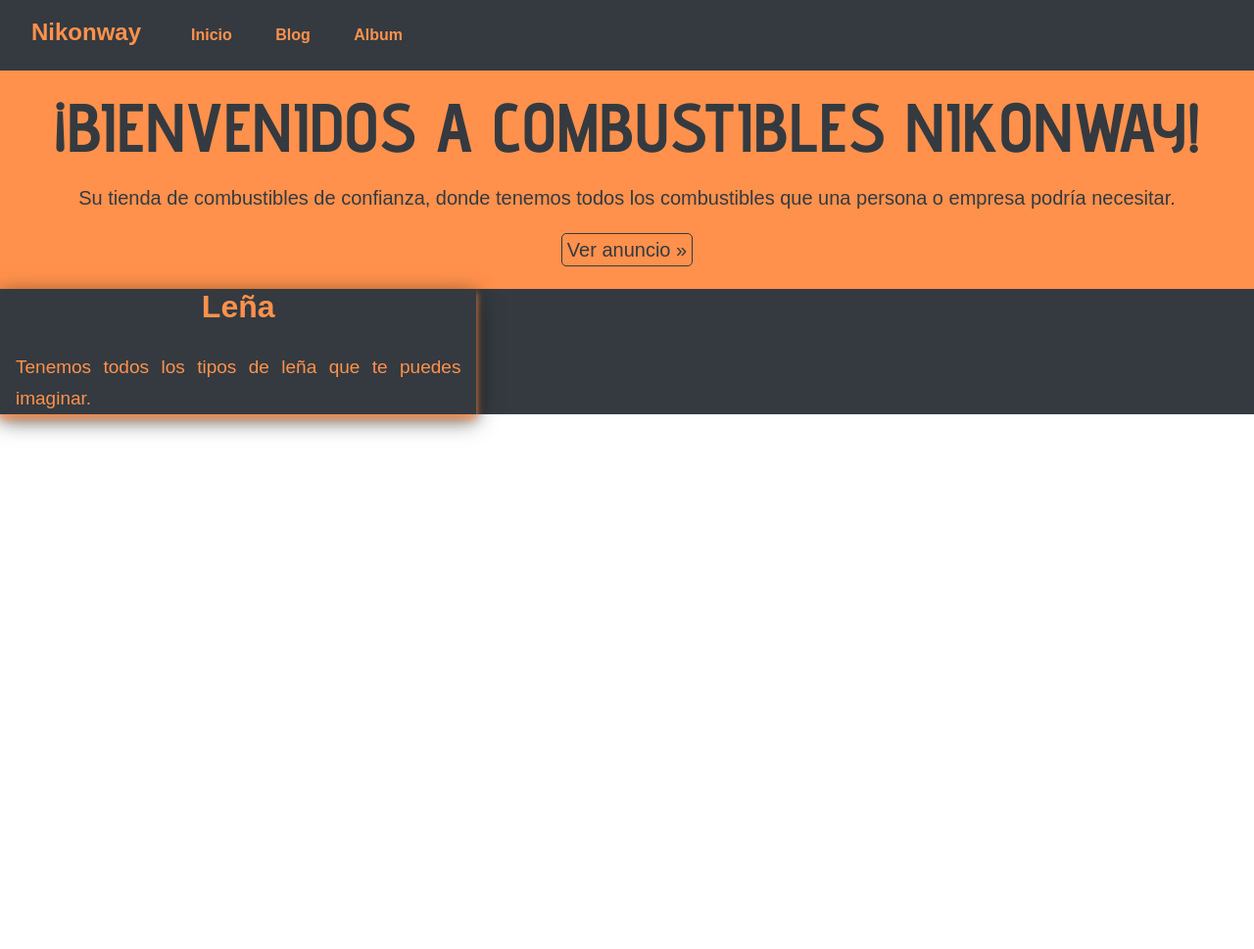
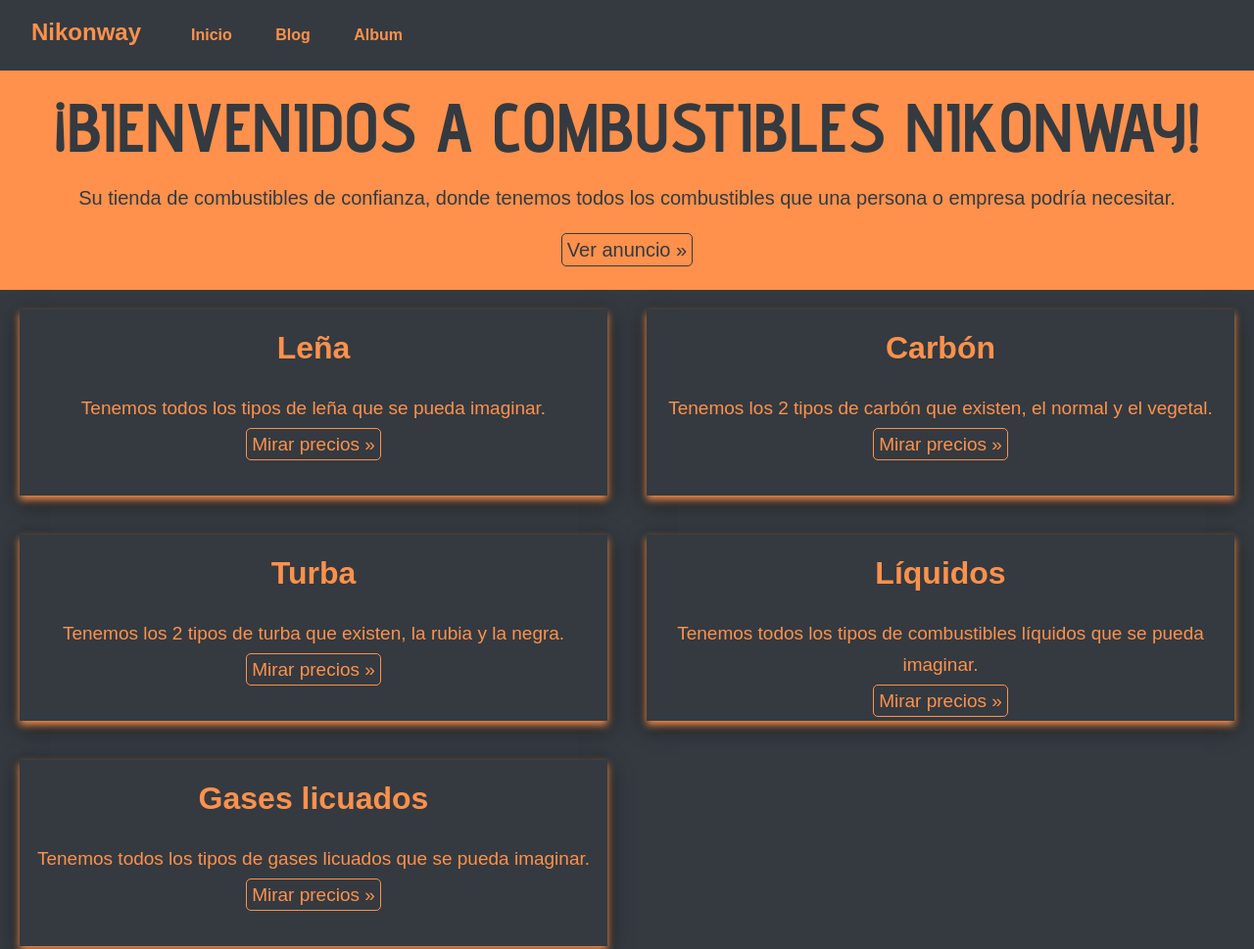
Before and after one commit to antonio-ramirezballester/Combustibles-Nikonway, a plain HTML site: page index.html in a window 1280 px wide. Shown: the top 969 px of the page at 98% size. Before the commit the page ends 800 px from the top, so only its background shows below. Drawn offline with Linux system fonts and the light colour scheme.

Commit message:
index terminado y foto repetida eliminada

```diff
--- a/css/styles.css
+++ b/css/styles.css
@@ -77,33 +77,34 @@ nav ul li a:hover{
     margin-bottom: 30px;
 }
 
-#botonanuncio{
+#btnanuncio{
     color: var(--negro);
     text-decoration: none;
     border: 1px solid var(--negro);
     border-radius: 5px;
     padding: 5px;
-    transition: linear 0.5s;
+    transition: linear 0.25s;
 }
-#botonanuncio:hover{
+#btnanuncio:hover{
     cursor: pointer;
     color: var(--naranja);
     padding: 7px;
-    transition: linear 0.5s;
+    transition: linear 0.25s;
     background-color: var(--negro);
 }
 
 #combustibles{
     background-color: var(--negro);
-    margin-top: -22px;
+    display: grid;
+    grid-template-columns: repeat(2, 1fr);
+    align-items: center;
 }
 
 .card{
-    width: 38%;
+    margin: 20px 20px;
+    min-height: 190px;
     background-color: var(--negro);
     box-shadow: 0 4px 8px 0 rgba(255, 145, 76), 0 6px 20px 0 rgba(0, 0, 0, 0.678);
-    text-align: justify;
-    align-items: center;
 }
 
 .card h1{
@@ -117,4 +118,22 @@ nav ul li a:hover{
     margin: 0 1rem;
     line-height: 2rem;
     font-size: 19px;
+    text-align: center;
+    align-items: center;
 }
+
+.btncombustibles{
+    color: var(--naranja);
+    text-decoration: none;
+    border: 1px solid var(--naranja);
+    border-radius: 5px;
+    padding: 5px;
+    transition: linear 0.25s;
+}
+.btncombustibles:hover{
+    cursor: pointer;
+    color: var(--negro);
+    padding: 7px;
+    transition: linear 0.25s;
+    background-color: var(--naranja);
+}
--- a/index.html
+++ b/index.html
@@ -14,8 +14,8 @@
         <nav>
             <ul>
                 <li><a href="index.html"></a>Inicio</li>
-                <li><a href=""></a>Blog</li>
-                <li><a href=""></a>Album</li>
+                <li><a href="blog.html"></a>Blog</li>
+                <li><a href="album.html"></a>Album</li>
             </ul>
         </nav>
     </header>
@@ -23,16 +23,35 @@
         <section id="bienvenida">
             <h1 id="saludo">¡Bienvenidos a combustibles Nikonway!</h1>
             <p>Su tienda de combustibles de confianza, donde tenemos todos los combustibles que una persona o empresa podría necesitar.</p>
-            <p><a id="botonanuncio" class="btn btn-outline-secondary btn-lg" href="https://youtu.be/MxEVpSWFlvQ" role="button">Ver anuncio &raquo;</a></p>
-            <!-- transition y transform para hacer el botón. Poner en hover y en el no hover -->
+            <p><a id="btnanuncio" href="https://youtu.be/MxEVpSWFlvQ" target="_blank" role="button">Ver anuncio &raquo;</a></p>
         </section>
         <section id="combustibles">
             <div class="card">
                 <h1>Leña</h1>
-                <p>Tenemos todos los tipos de leña que te puedes imaginar.</p>
+                <p>Tenemos todos los tipos de leña que se pueda imaginar.</p>
+                <p><a class="btncombustibles" href="madera.html" role="button">Mirar precios &raquo;</a></p>
+            </div>
+            <div class="card">
+                <h1>Carbón</h1>
+                <p>Tenemos los 2 tipos de carbón que existen, el normal y el vegetal.</p>
+                <p><a class="btncombustibles" href="carbon.html" role="button">Mirar precios &raquo;</a></p>
+            </div>
+            <div class="card">
+                <h1>Turba</h1>
+                <p>Tenemos los 2 tipos de turba que existen, la rubia y la negra.</p>
+                <p><a class="btncombustibles" href="turba.html" role="button">Mirar precios &raquo;</a></p>
+            </div>
+            <div class="card">
+                <h1>Líquidos</h1>
+                <p>Tenemos todos los tipos de combustibles líquidos que se pueda imaginar.</p>
+                <p><a class="btncombustibles" href="liquidos.html" role="button">Mirar precios &raquo;</a></p>
+            </div>
+            <div class="card">
+                <h1>Gases licuados</h1>
+                <p>Tenemos todos los tipos de gases licuados que se pueda imaginar.</p>
+                <p><a class="btncombustibles" href="gases.html" role="button">Mirar precios &raquo;</a></p>
             </div>
         </section>
-
     </main>
     <script src="js/app.js" type="module"></script>
 </body>
```
Also changed, not shown: img/screenshot.png (deleted).
